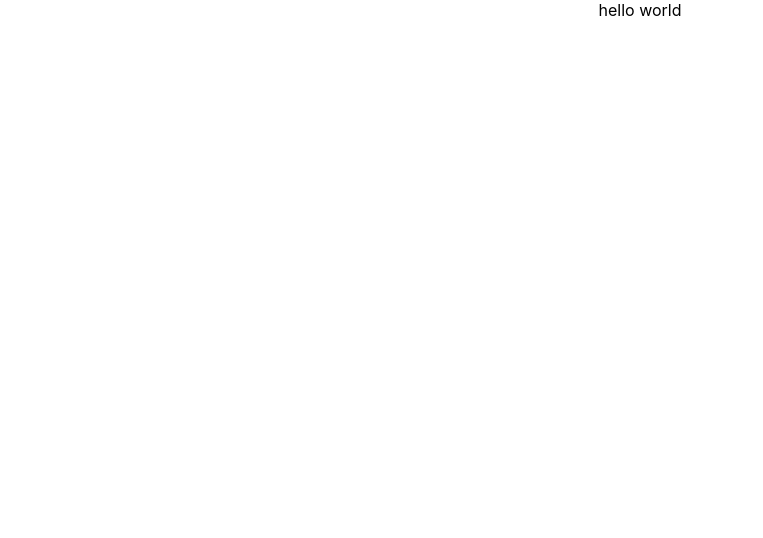
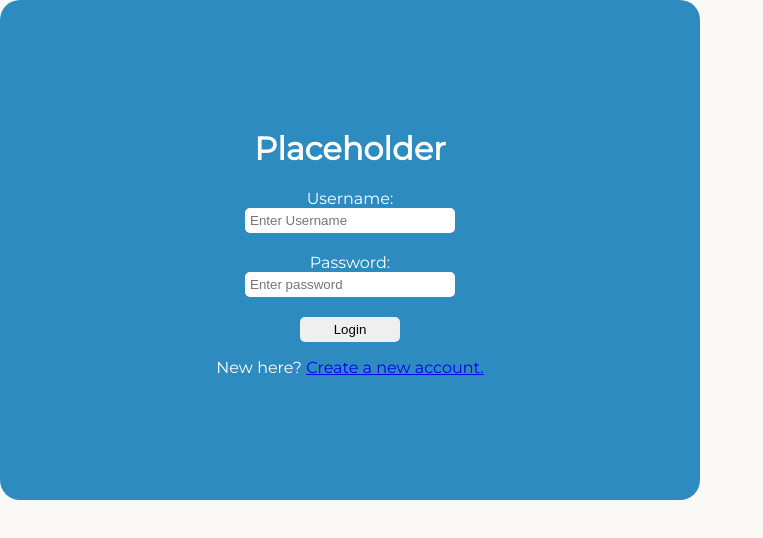
Before and after one commit to JackTrimboli/CS490-Group-Project, a React (Create React App) app in the folder client/: page / in a window 1280 px wide. Shown: the top 538 px of the page, without its empty margins (0-763 px from the left). Built offline with nearby package versions, Linux system fonts and the light colour scheme.

Commit message:
started login component

```diff
--- a/client/src/App.css
+++ b/client/src/App.css
@@ -1,38 +1,5 @@
 .App {
-  text-align: center;
+  height: 100vh;
+  width: 100vw;
+  background-color: #faf9f6;
 }
-
-.App-logo {
-  height: 40vmin;
-  pointer-events: none;
-}
-
-@media (prefers-reduced-motion: no-preference) {
-  .App-logo {
-    animation: App-logo-spin infinite 20s linear;
-  }
-}
-
-.App-header {
-  background-color: #282c34;
-  min-height: 100vh;
-  display: flex;
-  flex-direction: column;
-  align-items: center;
-  justify-content: center;
-  font-size: calc(10px + 2vmin);
-  color: white;
-}
-
-.App-link {
-  color: #61dafb;
-}
-
-@keyframes App-logo-spin {
-  from {
-    transform: rotate(0deg);
-  }
-  to {
-    transform: rotate(360deg);
-  }
-}
--- a/client/src/App.js
+++ b/client/src/App.js
@@ -1,9 +1,10 @@
 import './App.css';
+import LoginPage from './components/login/LoginPage';
+function App() {
 
-function App() {
   return (
     <div className="App">
-      hello world
+      <LoginPage />
     </div>
   );
 }
--- /dev/null
+++ b/client/src/components/login/LoginPage.css
@@ -0,0 +1,40 @@
+@import url("https://fonts.googleapis.com/css2?family=Montserrat&display=swap");
+
+.login-wrapper {
+  width: 700px;
+  height: 500px;
+  border-radius: 20px;
+  display: flex;
+  flex-direction: column;
+  justify-content: center;
+  align-items: center;
+  background-color: #2e8bc0;
+  color: white;
+  font-family: "Montserrat", sans-serif;
+}
+.login-heading {
+  font-weight: 900;
+}
+.login-form {
+  display: flex;
+  flex-direction: column;
+}
+.login-form-field {
+  display: flex;
+  flex-direction: column;
+  text-align: center;
+  margin-bottom: 20px;
+}
+.login-form-input {
+  padding: 5px;
+  border: none;
+  border-radius: 5px;
+  width: 200px;
+}
+.login-form-btn {
+  margin: auto;
+  border: none;
+  width: 100px;
+  padding: 5px;
+  border-radius: 5px;
+}
--- /dev/null
+++ b/client/src/components/login/LoginPage.jsx
@@ -0,0 +1,24 @@
+import React from 'react'
+import './LoginPage.css'
+
+const LoginPage = () => {
+    return (
+        <div className='login-wrapper'>
+            <h1 className='login-heading'>Placeholder</h1>
+            <form className='login-form'>
+                <label className='login-form-field'>
+                    Username:
+                    <input className='login-form-input' placeholder='Enter Username' />
+                </label>
+                <label className='login-form-field'>
+                    Password:
+                    <input className='login-form-input' placeholder='Enter password' />
+                </label>
+                <button className='login-form-btn' type='submit'>Login</button>
+            </form>
+            <p>New here? <a href="#">Create a new account.</a></p>
+        </div>
+    )
+}
+
+export default LoginPage
--- a/package.json
+++ b/package.json
@@ -15,5 +15,8 @@
   "bugs": {
     "url": "https://github.com/JackTrimboli/CS490-Group-Project/issues"
   },
-  "homepage": "https://github.com/JackTrimboli/CS490-Group-Project#readme"
+  "homepage": "https://github.com/JackTrimboli/CS490-Group-Project#readme",
+  "dependencies": {
+    "axios": "^0.27.2"
+  }
 }
```
Also changed, not shown: client/src/auth.js (added), 1 other file (tests, documents, lock files or other folders).
